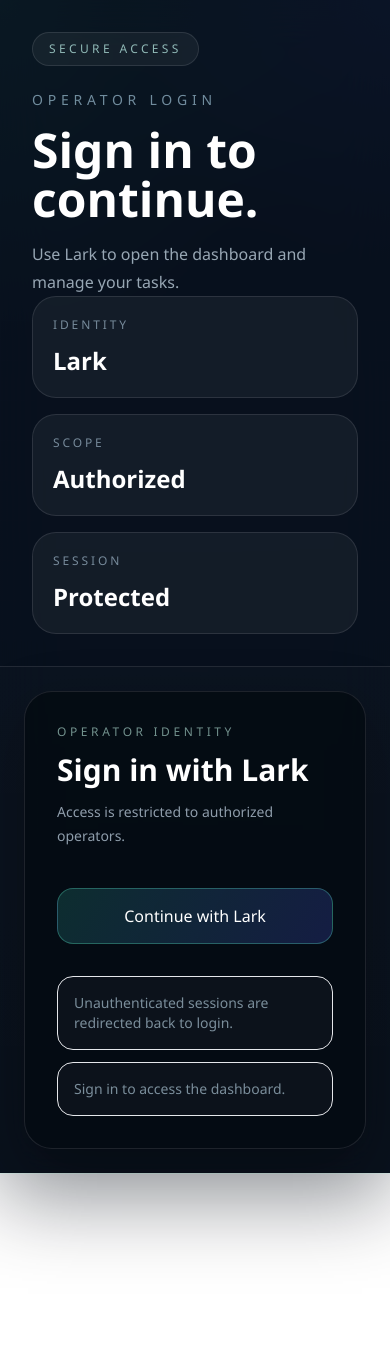
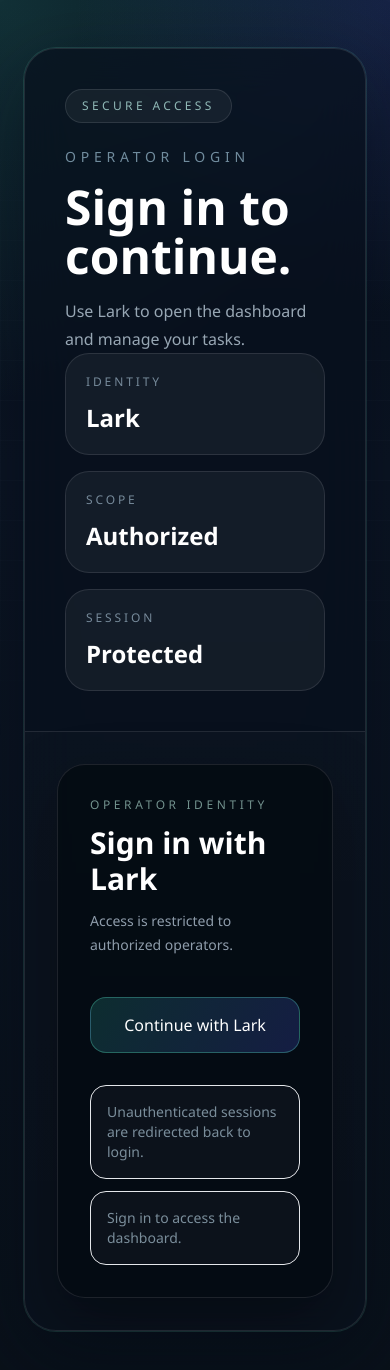
Before and after one commit to yuqitao1024/alter-ego, a Next.js app in the folder web/mission-control/: page /login in a window 390 px wide. Shown: the top 1370 px of the page. Before the commit the page ends 1173 px from the top, so only its background shows below. Built offline with nearby package versions, Linux system fonts and the light colour scheme.

Commit message:
Restore previous login layout

```diff
--- a/web/mission-control/src/components/login-shell.tsx
+++ b/web/mission-control/src/components/login-shell.tsx
@@ -1,9 +1,9 @@
 export function LoginShell() {
   return (
-    <main className="min-h-screen px-0 py-0 xl:px-5 xl:py-5">
-      <section className="relative w-full overflow-hidden bg-[rgba(7,16,28,0.72)] shadow-halo backdrop-blur-xl xl:min-h-[calc(100vh-2.5rem)] xl:rounded-[32px] xl:border xl:border-white/10">
-        <div className="grid min-h-screen xl:min-h-[calc(100vh-2.5rem)] xl:grid-cols-[1.35fr_0.82fr]">
-          <div className="relative overflow-hidden p-8 sm:p-10 lg:p-14 xl:p-16 2xl:p-20">
+    <main className="flex min-h-screen items-center justify-center px-6 py-12">
+      <section className="relative w-full max-w-[1560px] overflow-hidden rounded-[32px] border border-white/10 bg-[rgba(7,16,28,0.72)] shadow-halo backdrop-blur-xl">
+        <div className="grid min-h-[720px] xl:grid-cols-[1.24fr_0.9fr]">
+          <div className="relative overflow-hidden p-10 lg:p-14 xl:p-16">
             <div className="absolute inset-0 bg-[radial-gradient(circle_at_20%_20%,rgba(76,222,196,0.22),transparent_0_32%),radial-gradient(circle_at_80%_12%,rgba(87,117,255,0.18),transparent_0_26%)]" />
             <div className="relative flex h-full flex-col justify-between">
               <div className="space-y-6">
@@ -14,16 +14,16 @@
                   <p className="text-sm uppercase tracking-[0.34em] text-[rgba(137,167,186,0.82)]">
                     Operator Login
                   </p>
-                  <h1 className="max-w-4xl text-5xl font-semibold leading-[1.02] text-white lg:text-7xl xl:text-[5.6rem]">
+                  <h1 className="max-w-3xl text-5xl font-semibold leading-[1.02] text-white lg:text-7xl xl:text-[5.35rem]">
                     Sign in to continue.
                   </h1>
-                  <p className="max-w-3xl text-base leading-7 text-[rgba(184,200,214,0.82)] lg:text-lg">
+                  <p className="max-w-2xl text-base leading-7 text-[rgba(184,200,214,0.82)] lg:text-lg">
                     Use Lark to open the dashboard and manage your tasks.
                   </p>
                 </div>
               </div>
 
-              <div className="grid gap-4 md:grid-cols-3">
+              <div className="grid gap-4 lg:grid-cols-3">
                 <div className="animate-rise rounded-3xl border border-white/10 bg-white/5 p-5 [animation-delay:80ms]">
                   <p className="text-xs uppercase tracking-[0.24em] text-[rgba(150,173,190,0.76)]">Identity</p>
                   <p className="mt-3 text-2xl font-semibold text-white">Lark</p>
@@ -40,8 +40,8 @@
             </div>
           </div>
 
-          <div className="relative flex items-center border-t border-white/10 bg-[linear-gradient(180deg,rgba(255,255,255,0.02),rgba(255,255,255,0.01))] p-6 sm:p-8 lg:p-12 xl:border-l xl:border-t-0 xl:p-14 2xl:p-16">
-            <div className="mx-auto w-full max-w-[680px] rounded-[28px] border border-white/10 bg-[rgba(6,11,19,0.82)] p-8 shadow-[0_24px_60px_rgba(0,0,0,0.35)] xl:p-10 2xl:p-12">
+          <div className="relative flex items-center border-t border-white/10 bg-[linear-gradient(180deg,rgba(255,255,255,0.02),rgba(255,255,255,0.01))] p-8 lg:p-12 xl:border-l xl:border-t-0 xl:p-14">
+            <div className="mx-auto w-full max-w-[560px] rounded-[28px] border border-white/10 bg-[rgba(6,11,19,0.82)] p-8 shadow-[0_24px_60px_rgba(0,0,0,0.35)] xl:p-10">
               <div className="mb-10 space-y-3">
                 <p className="text-xs uppercase tracking-[0.3em] text-[rgba(145,184,176,0.78)]">Operator Identity</p>
                 <h2 className="text-3xl font-semibold text-white">Sign in with Lark</h2>
```
